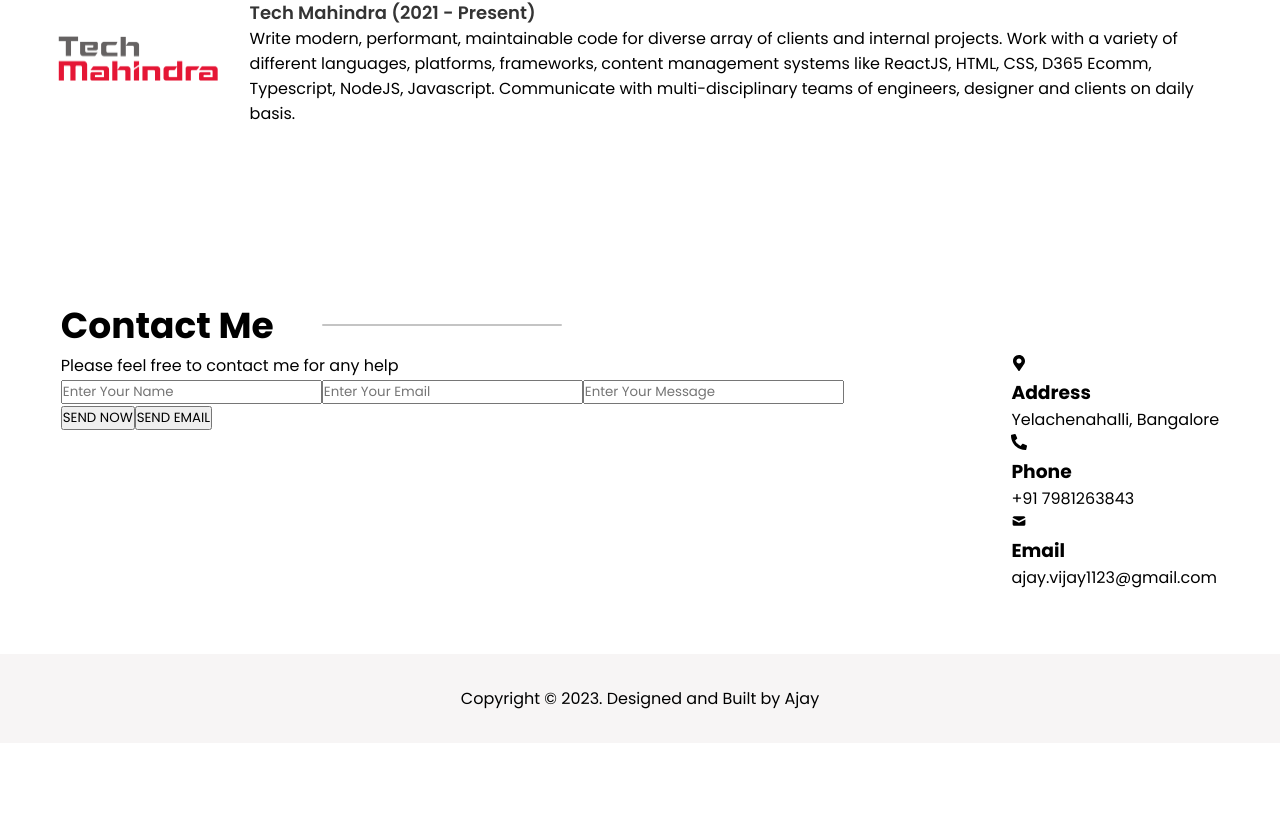
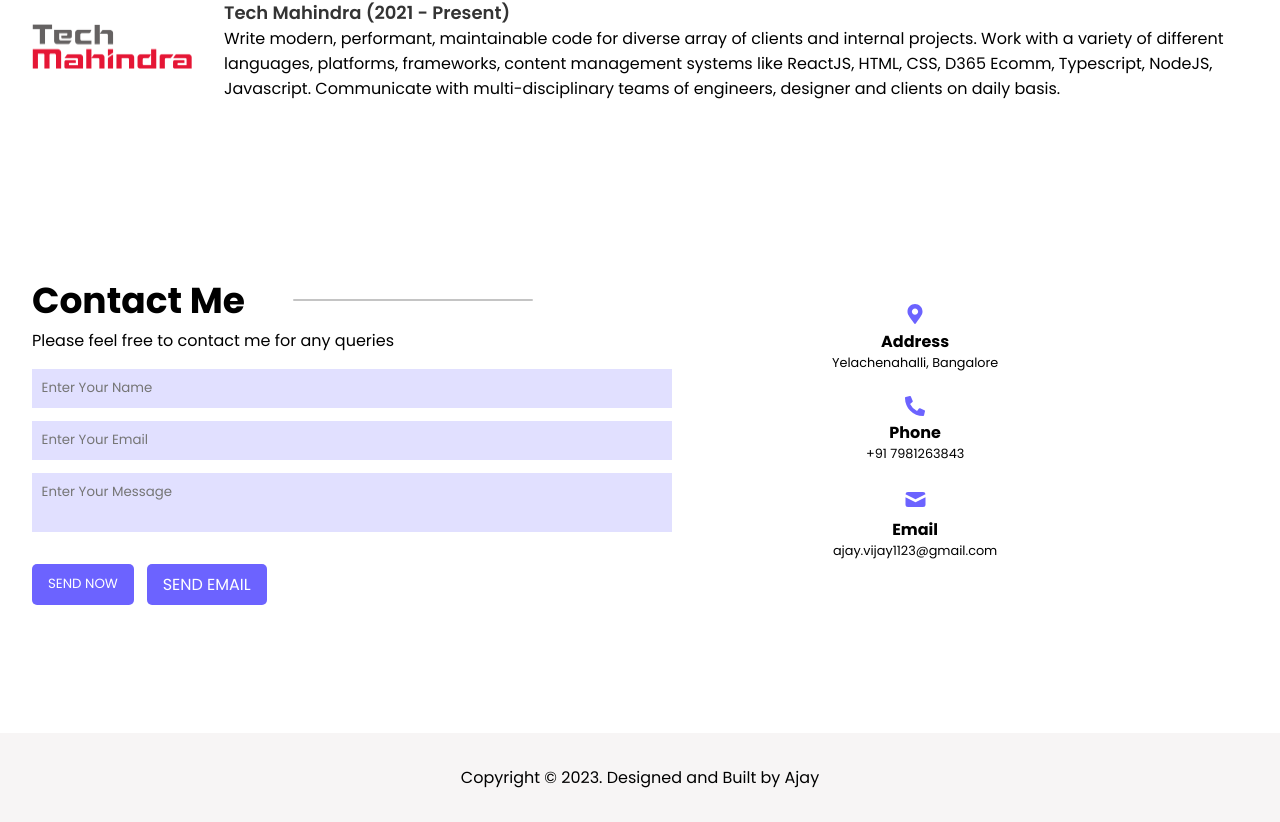
Before and after one commit to AjayManikantaG/resume, a React (Vite) app: page / in a window 1280 px wide. Shown: the part 1899-2721 px from the top of the page. Before the commit the page ends 2642 px from the top, so only its background shows below. Built offline with nearby package versions, Linux system fonts and the light colour scheme.

Commit message:
Add Contact me page changes

```diff
--- a/package.json
+++ b/package.json
@@ -10,11 +10,13 @@
     "preview": "vite preview"
   },
   "dependencies": {
+    "@emailjs/browser": "^3.11.0",
     "@types/typed.js": "^2.0.9",
     "mongodb": "^5.5.0",
     "mongoose": "^7.2.1",
     "react": "^18.2.0",
     "react-dom": "^18.2.0",
+    "react-hot-toast": "^2.4.1",
     "react-icons": "^4.8.0",
     "typed.js": "^2.0.16"
   },
--- a/src/App.css
+++ b/src/App.css
@@ -476,7 +476,7 @@
   }
 }
 
-@media screen and (max-width: 480px) {
+@media screen and (max-width: 680px) {
   .main .main-container .main-header-section .main-header-section--left {
     display: none;
   }
@@ -680,7 +680,7 @@
   .aboutme .aboutme-container .aboutme-section--content .aboutme-section--left {
     max-width: 100vw;
     margin-right: 0;
-    padding: 1.2rem;
+    padding: 0rem;
   }
 
   .aboutme
@@ -711,7 +711,7 @@
   max-width: 1440px;
   margin: 0 auto;
   margin-top: 0;
-  padding: 0 3.6rem;
+  padding: 0 2rem;
 }
 
 .mywork .mywork-header-container {
@@ -762,6 +762,12 @@
   border-radius: 15px;
 }
 
+@media screen and (min-width: 698px) and (max-width: 980px) {
+  .mywork .mywork-header-container h2 {
+    font-size: 22.4px;
+  }
+}
+
 @media screen and (min-width: 200px) and (max-width: 698px) {
   .mywork .mywork-header-container h2 {
     font-size: 22.4px;
@@ -795,8 +801,8 @@
   max-width: 1440px;
   margin: 0 auto;
   margin-top: 0;
-  margin-bottom: 4rem;
-  padding: 0 3.8rem;
+  margin-bottom: 8rem;
+  padding: 0 2rem;
 }
 
 .contactme .contactme-heading-container {
@@ -815,16 +821,104 @@
 
 .contactme .contactme-content-container {
   display: flex;
-  justify-content: space-between;
 }
 
 .contactme .contactme-content-container .contactme-content--right {
   display: flex;
-  justify-content: center;
-  align-items: center;
+  margin-left: 10rem;
+  margin-top: -1.5rem;
 }
 
-@media screen and (min-width: 200px) and (max-width: 698px) {
+.contactme .contactme-form .contactme-form-inputs {
+  display: flex;
+  flex-direction: column;
+}
+
+.contactme .contactme-form .contactme-form-inputs input,
+textarea {
+  width: 40rem;
+  margin-bottom: 0.8rem;
+  padding: 0.6rem;
+  background-color: rgb(107, 99, 255, 0.2);
+  border: none;
+}
+
+.contactme .contactme-form .contactme-form-btn-container {
+  display: flex;
+  margin-top: 1.2rem;
+}
+
+.contactme textarea {
+  resize: none;
+}
+
+.contactme .contactme-form .contactme-form-btn-container button,
+.contactme .contactme-form .contactme-form-btn-container a {
+  padding: 0.5rem 1rem;
+  margin-right: 0.8rem;
+  background-color: var(--purplish);
+  color: white;
+  transition: all 0.3s;
+  border: none;
+  border-radius: 5px;
+  cursor: pointer;
+}
+
+.contactme .contactme-form .contactme-form-btn-container button:hover,
+.contactme .contactme-form .contactme-form-btn-container a:hover {
+  transform: translateY(-2px) scale(1.02);
+  background-color: var(--bluish);
+}
+
+.contactme .contactme-content--right .contactme-details-container {
+  display: flex;
+  /* margin-top: 3rem; */
+  flex-direction: column;
+}
+
+.contactme
+  .contactme-content--right
+  .contactme-details-container
+  .contactme-details--icons:first-child {
+  margin-top: 0;
+}
+
+.contactme
+  .contactme-content--right
+  .contactme-details-container
+  .contactme-details--icons {
+  display: flex;
+  flex-direction: column;
+  align-items: center;
+  margin-top: 1.5rem;
+}
+
+.contactme
+  .contactme-content--right
+  .contactme-details-container
+  .contactme-details--icons
+  h3 {
+  font-size: 1rem;
+}
+
+.contactme
+  .contactme-content--right
+  .contactme-details-container
+  .contactme-details--icons
+  p {
+  font-size: 0.8rem;
+}
+
+.contactme
+  .contactme-content--right
+  .contactme-details-container
+  .contactme-details--icons
+  svg {
+  color: var(--purplish);
+  margin-bottom: 0.3rem;
+}
+
+@media screen and (min-width: 200px) and (max-width: 990px) {
   .contactme .contactme-heading-container h2 {
     font-size: 22.4px;
   }
@@ -833,6 +927,37 @@
     width: 30%;
     margin-left: 1rem;
   }
+
+  .contactme .contactme-content-container {
+    flex-direction: column;
+  }
+
+  .contactme .contactme-form .contactme-form-inputs input,
+  textarea {
+    width: 95%;
+  }
+
+  .contactme .contactme-content-container .contactme-content--right {
+    margin-top: 2rem;
+    margin-left: 0;
+    flex-wrap: wrap;
+  }
+
+  .contactme .contactme-content--right .contactme-details-container {
+    flex-wrap: wrap;
+    flex-direction: row;
+    align-items: baseline;
+    width: 100%;
+    justify-content: space-around;
+  }
+
+  .contactme .contactme-form-btn-container {
+    flex-wrap: wrap;
+  }
+
+  /* .contactme .contactme-details--phone {
+    margin-left: 1rem;
+  } */
 }
 
 /* Home Page Styling --End-- */
--- a/src/pages/HomePage.tsx
+++ b/src/pages/HomePage.tsx
@@ -1,7 +1,7 @@
 /* eslint-disable react-hooks/exhaustive-deps */
 /* eslint-disable @typescript-eslint/no-unused-vars */
 /* eslint-disable @typescript-eslint/no-explicit-any */
-import { useEffect, useRef } from 'react';
+import { useEffect, useRef, useState } from 'react';
 // eslint-disable-next-line @typescript-eslint/ban-ts-comment
 // @ts-ignore
 import Typed from 'typed.js';
@@ -10,9 +10,24 @@ import { TfiWrite } from 'react-icons/tfi';
 import { FaMapMarkerAlt, FaPhoneAlt } from 'react-icons/fa';
 import { HiMail } from 'react-icons/hi';
 import explode from '../utilities/explode';
+import toast, { Toaster } from 'react-hot-toast';
+
+import emailjs from '@emailjs/browser';
 
 const HomePage = () => {
+  const [nameInput, setNameInput] = useState('');
+  const [emailInput, setEmailInput] = useState('');
+  const [messageInput, setMessageInput] = useState('');
+  // const [successMessage, setSuccessMessage] = useState('');
+
+  const notify = (toastInput: any) =>
+    toast.error(toastInput, { duration: 3000, position: 'bottom-center' });
+
+  const notifySuccess = (toastInput: any) =>
+    toast.success(toastInput, { duration: 3000, position: 'bottom-center' });
+
   const el = useRef(null);
+  const form: any = useRef();
 
   useEffect(() => {
     const typed = new Typed(el.current, {
@@ -47,7 +62,55 @@ const HomePage = () => {
     };
   }, []);
 
+  const sendEmail = (e: any) => {
+    e.preventDefault();
+
+    if (nameInput === '') {
+      notify('Please enter a valid name');
+      return;
+    }
+
+    const pattern = /^\S+@\S+\.\S+$/;
+    const isValidEmail = pattern.test(emailInput);
+
+    if (!isValidEmail) {
+      notify('Please enter a valid email id');
+      return;
+    }
+
+    if (messageInput === '') {
+      notify('Please enter a valid message');
+      return;
+    }
+
+    emailjs
+      .sendForm(
+        'service_qd3p5ys',
+        'template_5vymobo',
+        form.current,
+        'LjLsiWNpLdOowCNc6'
+      )
+      .then(
+        (result) => {
+          console.log(result.text);
+          notifySuccess('Message has been sent successfully');
+          setEmailInput('');
+          setMessageInput('');
+          setNameInput('');
+        },
+        (error) => {
+          console.log(error.text);
+          notifySuccess('Message has been sent successfully');
+          setEmailInput('');
+          setMessageInput('');
+          setNameInput('');
+        }
+      );
+  };
+
   return (
+    <>
+      <Toaster />
       <main className='main'>
         <div className='main-container'>
           {/* Hero Section */}
@@ -135,21 +198,22 @@ const HomePage = () => {
                       </span>{' '}
                       and I am based out of{' '}
                       <span className='highlight'>BANGALORE</span>. I have a
-                    strong affinity for crafting web experiences. My fascination
-                    with web development ignited in 2017 when I ventured into
-                    the realm of customizing website in{' '}
-                    <span className='highlight'>Chubb</span>. Little did I know
-                    that my endeavor to create a personalized portfolio would
-                    lead me to acquire extensive knowledge in{' '}
+                      strong affinity for crafting web experiences. My
+                      fascination with web development ignited in 2017 when I
+                      ventured into the realm of customizing website in{' '}
+                      <span className='highlight'>Chubb</span>. Little did I
+                      know that my endeavor to create a personalized portfolio
+                      would lead me to acquire extensive knowledge in{' '}
                       <span className='highlight'>HTML, CSS & JAVASCRIPT!</span>
                     </p>
                     <p>
                       Looking ahead to the present, I've been fortunate to
-                    accumulate valuable experience across diverse environments,
-                    including working at{' '}
-                    <span className='highlight'>Microsoft</span>. Currently, my
-                    primary dedication lies in the development of accessible and
-                    inclusive products, as well as digital experiences, at{' '}
+                      accumulate valuable experience across diverse
+                      environments, including working at{' '}
+                      <span className='highlight'>Microsoft</span>. Currently,
+                      my primary dedication lies in the development of
+                      accessible and inclusive products, as well as digital
+                      experiences, at{' '}
                       <span className='highlight'>Tech Mahindra</span>. I
                       collaborate with a wide array of clients to bring their
                       visions to life.
@@ -234,11 +298,11 @@ const HomePage = () => {
                       Infosys (2020 - 2021)
                     </h3>
                     <p>
-                    Work on AWS cloud to deliver performant microservices using
-                    AWS Lambda, DynamoDB, Cloud Formation, Serverless, NodeJS.
-                    Write UI using ReactJS, JSX, CSS. Deploy the builds using
-                    JFrog and Jenkins. Worked on designing entire architecture
-                    of the serverless app.
+                      Work on AWS cloud to deliver performant microservices
+                      using AWS Lambda, DynamoDB, Cloud Formation, Serverless,
+                      NodeJS. Write UI using ReactJS, JSX, CSS. Deploy the
+                      builds using JFrog and Jenkins. Worked on designing entire
+                      architecture of the serverless app.
                     </p>
                   </div>
                 </div>
@@ -258,12 +322,12 @@ const HomePage = () => {
                     </h3>
                     <p>
                       Write modern, performant, maintainable code for diverse
-                    array of clients and internal projects. Work with a variety
-                    of different languages, platforms, frameworks, content
-                    management systems like ReactJS, HTML, CSS, D365 Ecomm,
-                    Typescript, NodeJS, Javascript. Communicate with
-                    multi-disciplinary teams of engineers, designer and clients
-                    on daily basis.
+                      array of clients and internal projects. Work with a
+                      variety of different languages, platforms, frameworks,
+                      content management systems like ReactJS, HTML, CSS, D365
+                      Ecomm, Typescript, NodeJS, Javascript. Communicate with
+                      multi-disciplinary teams of engineers, designer and
+                      clients on daily basis.
                     </p>
                   </div>
                 </div>
@@ -286,31 +350,67 @@ const HomePage = () => {
               <div className='contactme-content-container'>
                 <div className='contactme-content--left'>
                   {/* <h3>Send me a message</h3> */}
-                <p>Please feel free to contact me for any help</p>
-                <form className='contactme-form'>
-                  <input type='text' placeholder='Enter Your Name' />
-                  <input type='text' placeholder='Enter Your Email' />
-                  <input type='text' placeholder='Enter Your Message' />
+                  <p style={{ marginBottom: '1rem' }}>
+                    Please feel free to contact me for any queries
+                  </p>
+                  <form
+                    ref={form}
+                    className='contactme-form'
+                    onSubmit={sendEmail}
+                  >
+                    <div className='contactme-form-inputs'>
+                      <input
+                        value={nameInput}
+                        onChange={(e) => setNameInput(e.target.value)}
+                        type='text'
+                        name='from_name'
+                        placeholder='Enter Your Name'
+                      />
+                      <input
+                        value={emailInput}
+                        onChange={(e) => setEmailInput(e.target.value)}
+                        type='text'
+                        name='from_email'
+                        placeholder='Enter Your Email'
+                      />
+                      <textarea
+                        value={messageInput}
+                        onChange={(e) => setMessageInput(e.target.value)}
+                        name='message'
+                        id=''
+                        placeholder='Enter Your Message'
+                      ></textarea>
+                    </div>
                     <div className='contactme-form-btn-container'>
-                    <button type='submit'>SEND NOW</button>
-                    <button>SEND EMAIL</button>
+                      <button type='submit' value='submit'>
+                        SEND NOW
+                      </button>
+                      <a
+                        href={`mailto:ajay.vijay1123@gmail.com?subject=Reaching%20out%20to%20you%20&body=${messageInput
+                          .split(' ')
+                          .join('%20')}`}
+                        rel='noopener noreferrer'
+                        target='_blank'
+                      >
+                        SEND EMAIL
+                      </a>
                     </div>
                   </form>
                 </div>
                 <div className='contactme-content--right'>
                   <div className='contactme-details-container'>
                     <div className='contactme-details--address contactme-details--icons'>
-                    <FaMapMarkerAlt />
+                      <FaMapMarkerAlt size={20} />
                       <h3>Address</h3>
                       <p>Yelachenahalli, Bangalore</p>
                     </div>
                     <div className='contactme-details--phone contactme-details--icons'>
-                    <FaPhoneAlt />
+                      <FaPhoneAlt size={20} />
                       <h3>Phone</h3>
                       <p>+91 7981263843</p>
                     </div>
                     <div className='contactme-details--email contactme-details--icons'>
-                    <HiMail />
+                      <HiMail size={25} />
                       <h3>Email</h3>
                       <p>ajay.vijay1123@gmail.com</p>
                     </div>
@@ -329,6 +429,7 @@ const HomePage = () => {
             </a> */}
         </div>
       </main>
+    </>
   );
 };
 
```
Also changed, not shown: 1 other file (tests, documents, lock files or other folders). Lines whose indentation alone changed are shown as unchanged.
